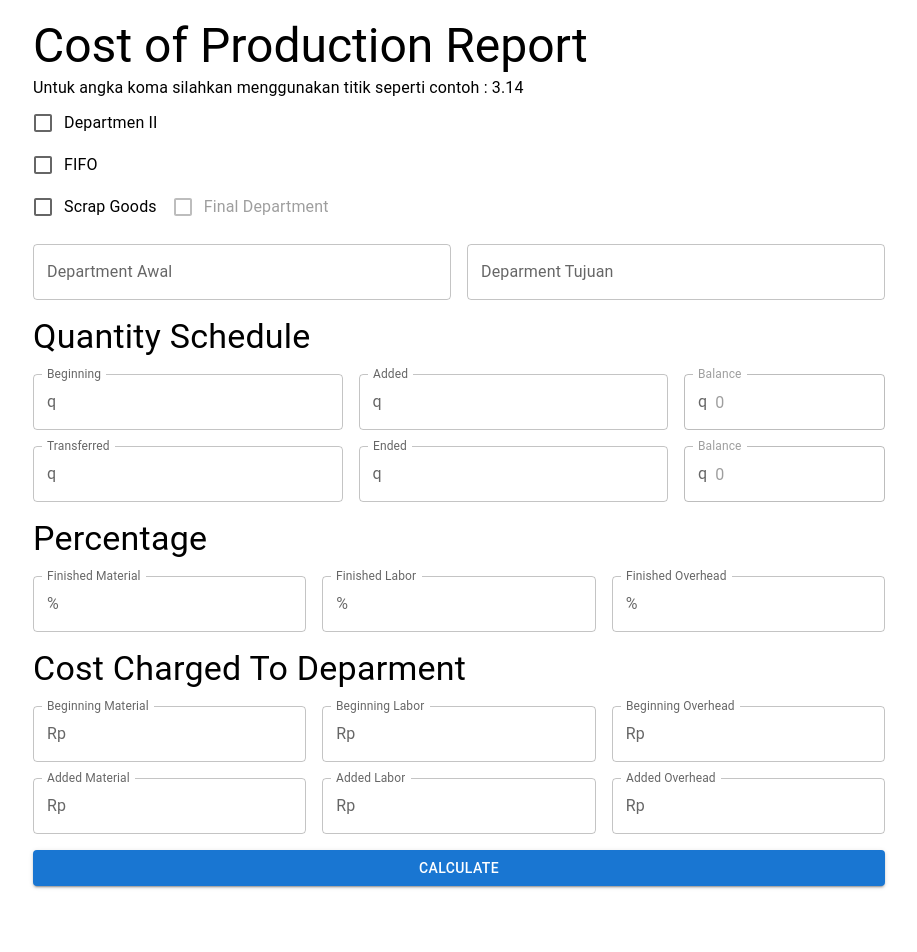
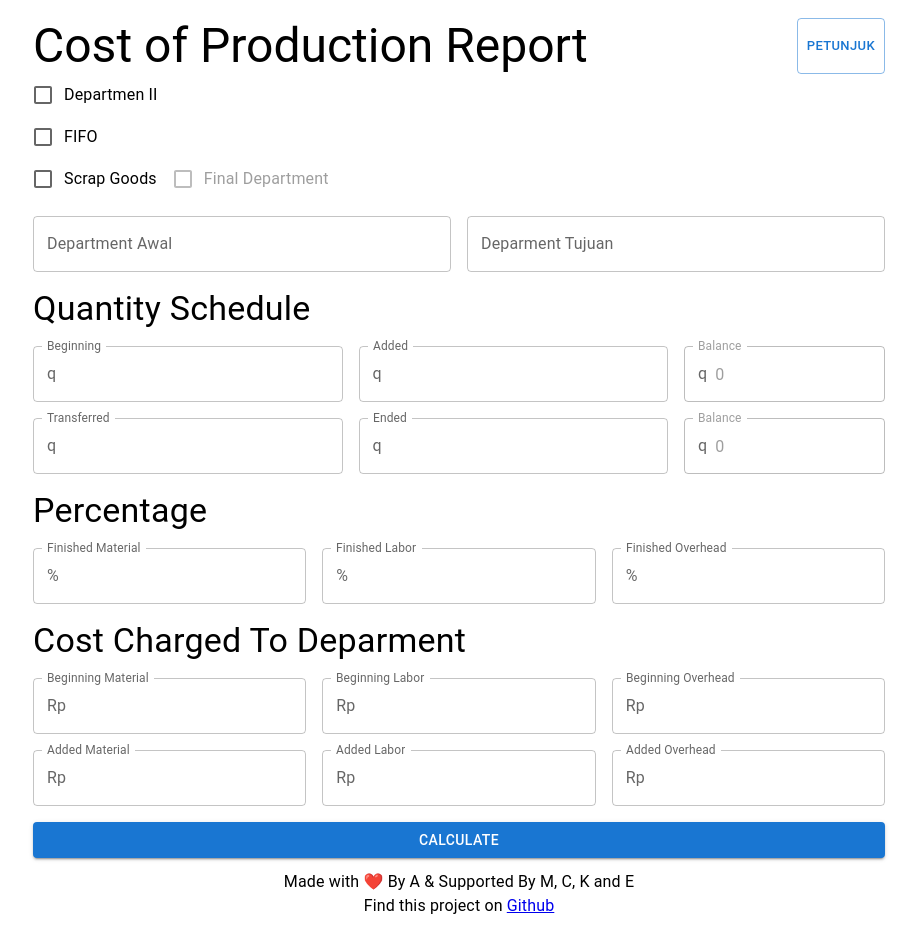
Before and after one commit to aldofebriii/akbi-automation, a React (Create React App) app: page / in a window 1280 px wide. Shown: the part 62-1014 px from the top of the page, without its empty margins (181-1098 px from the left). Built offline with nearby package versions, Linux system fonts and the light colour scheme.

Commit message:
update on readme,petunjuk dan footer

```diff
--- /dev/null
+++ b/src/menu/Petunjuk.tsx
@@ -0,0 +1,56 @@
+import * as React from 'react';
+import Button from '@mui/material/Button';
+import Dialog from '@mui/material/Dialog';
+import DialogActions from '@mui/material/DialogActions';
+import DialogContent from '@mui/material/DialogContent';
+import DialogContentText from '@mui/material/DialogContentText';
+import DialogTitle from '@mui/material/DialogTitle';
+import Slide from '@mui/material/Slide';
+import { TransitionProps } from '@mui/material/transitions';
+
+const Transition = React.forwardRef(function Transition(
+  props: TransitionProps & {
+    children: React.ReactElement<any, any>;
+  },
+  ref: React.Ref<unknown>,
+) {
+  return <Slide direction="up" ref={ref} {...props} />;
+});
+
+interface PetunjukDialogProps {
+    open: boolean,
+    fnHandle: (e: React.MouseEvent) => void
+};
+
+const PetunjukDialog: React.FC<PetunjukDialogProps> = ({open, fnHandle}) => {
+  return (
+    <div>
+      <Dialog
+        open={open}
+        TransitionComponent={Transition}
+        keepMounted
+        onClose={fnHandle}
+        aria-describedby="alert-dialog-slide-description"
+      >
+        <DialogTitle>{"Binggung Cara Menggunakannya?"}</DialogTitle>
+        <DialogContent>
+          <DialogContentText id="alert-dialog-slide-description">
+            <ol>
+                <li>Jangan lupa untuk pengunaan koma silahkan untuk menggunakan list!</li>
+                <li>Bagian kosong silahkan di-isi dengan nol.</li>
+                <li>FIFO : Menggunakan aturan FIFO (Wajib ada % dari Beginning Material).</li>
+                <li>Department II : (Menerima Quantity dari Department Sebelumnya) untuk Previous Transferred Cost di-isi Transferred Cost dari Department sebelumnya.</li>
+                <li>Scrap Goods : Terdapat barang yang rusak / gagal saat diproduksi (Wajib ada % dari Scrap Material).</li>
+                <li>Finish Department : Sebuah Opsi apabila menggunakan Scrap Goods dimana barang rusak ada yang dijual dan disimpan di gudang.</li>
+            </ol>
+          </DialogContentText>
+        </DialogContent>
+        <DialogActions>
+          <Button onClick={fnHandle}>Tutup</Button>
+        </DialogActions>
+      </Dialog>
+    </div>
+  );
+}
+
+export default PetunjukDialog;
--- a/src/menu/ProsesAvg.tsx
+++ b/src/menu/ProsesAvg.tsx
@@ -2,6 +2,7 @@ import React, { FocusEvent, useRef, useState } from 'react';
 import { Box, Button, Grid, InputAdornment, TextField, Typography, FormGroup, FormControlLabel, Checkbox } from '@mui/material';
 import { propsCOPR } from '../report/copr';
 import COPR from '../report/copr';
+import PetunjukDialog from './Petunjuk';
 
 const blurInputHandler = (
     newValue: number,
@@ -38,6 +39,13 @@ const getElementFromTheMUIInput = (elementRef: React.RefObject<MUIInputBaseRef>,
 };
 
 const ProsesAvg: React.FC<{}> = () => {
+
+    const [petunjuk, setPetunjuk] = useState(false);
+
+    const petunjukHandler = (e: React.MouseEvent) => {
+        setPetunjuk((v: boolean) => !v);
+    };
+
     const deptInput = useRef<MUIInputBaseRef>(null);
     const deptOutput = useRef<MUIInputBaseRef>(null);
 
@@ -265,13 +273,14 @@ const ProsesAvg: React.FC<{}> = () => {
 
     return <>
         <Box marginY={10}>
+            <PetunjukDialog open={petunjuk} fnHandle={petunjukHandler}/>
             <Box component='form'>
-                <Typography variant='h3' component='h3'>
-                    Cost of Production Report
-                </Typography>
-                <Typography variant='subtitle1'>
-                    Untuk angka koma silahkan menggunakan titik seperti contoh : 3.14
-                </Typography>
+                <Box display='flex' justifyContent='space-between'>
+                    <Typography variant='h3' component='h3'>
+                        Cost of Production Report
+                    </Typography>
+                    <Button variant='outlined' size='small' onClick={petunjukHandler}>Petunjuk</Button>
+                </Box>
                 <FormGroup>
                     <FormControlLabel control={<Checkbox onChange={secondChangeHandler} />} label='Departmen II'/>
                     <FormControlLabel control={<Checkbox onChange={fifoChangeHandler} />} label='FIFO'/>
@@ -387,7 +396,15 @@ const ProsesAvg: React.FC<{}> = () => {
                 </Grid>
             </Box>
             <Button onClick={reportBtnClickHandler} sx={{marginTop: 2}} variant='contained'color='primary' fullWidth>Calculate</Button>
-            {showReport.displayed && <Box id='copr-report' sx={{marginTop: 7}}>
+            <Box display='block'marginTop={1.5}>
+                <Typography variant='body1' textAlign='center'>
+                    Made with ❤️ By A & Supported By M, C, K and E
+                </Typography>
+                <Typography variant='body1' textAlign='center'>
+                    Find this project on <span><a href='https://github.com/aldofebriii/akbi-automation' target='_blank' rel='noreferrer'>Github</a></span>
+                </Typography>
+            </Box>
+            {showReport.displayed && <Box id='copr-report' sx={{marginTop: 3}}>
                 <COPR isFifo={isFifo} begDept={showReport.data.begDept} endDept={showReport.data.endDept} qSchedule={showReport.data.qSchedule} chargedToDepart={showReport.data.chargedToDepart} isFinalDept={showReport.data.isFinalDept}/>
             </Box>
             }
```
Also changed, not shown: 1 other file (tests, documents, lock files or other folders).
